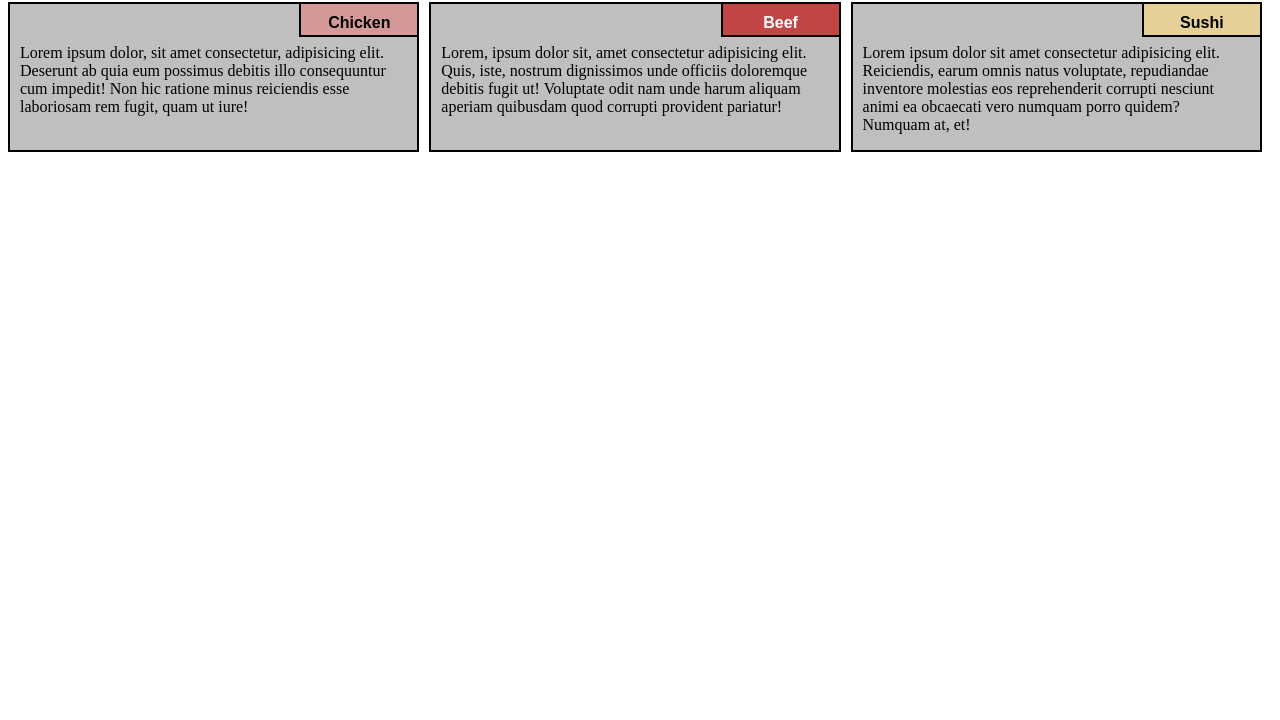
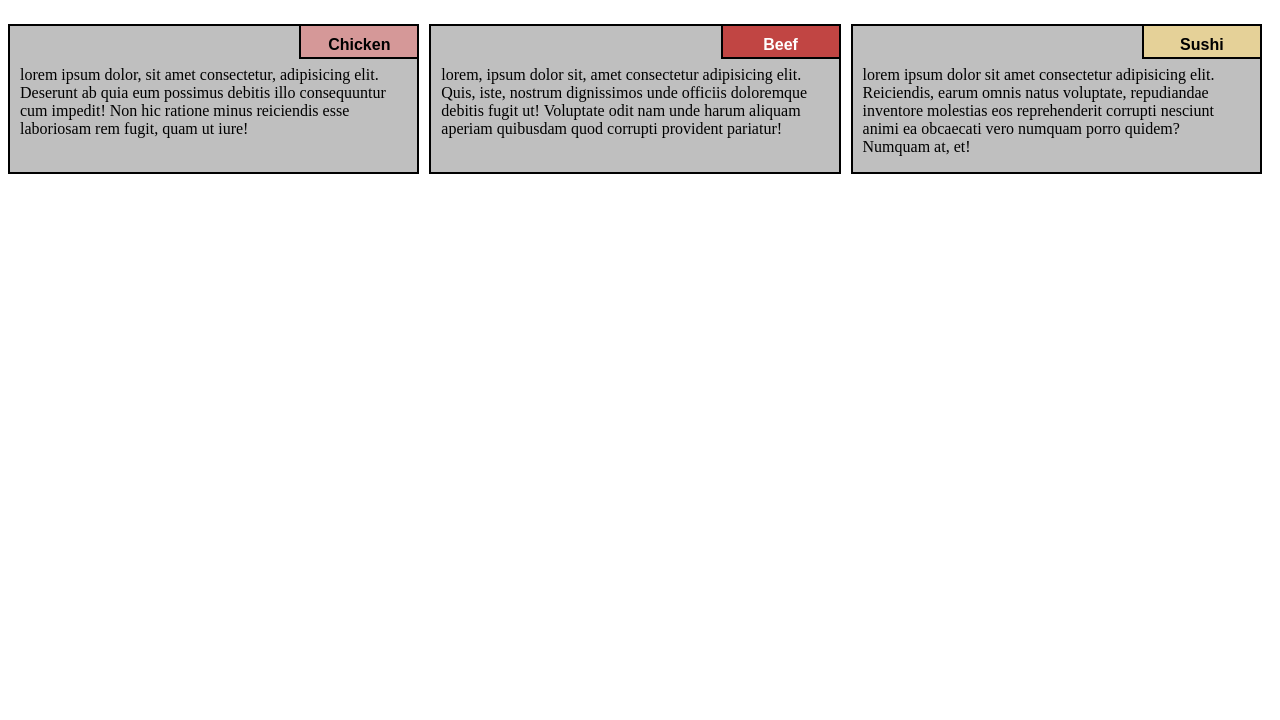
Before and after one commit to AnkitGupta649/AnkitGupta649.github.io, a plain HTML site: page AnkitGupta/index.html in a window 1280 px wide. Shown: the part 80-800 px from the top of the page. Drawn offline with Linux system fonts and the light colour scheme.

Commit message:
Assignment Done

```diff
--- a/AnkitGupta/css/style.css
+++ b/AnkitGupta/css/style.css
@@ -4,6 +4,7 @@
 
 h1{
   text-align: center;
+  margin-top: 30px;
 }
 
 p {
--- a/AnkitGupta/index.html
+++ b/AnkitGupta/index.html
@@ -12,20 +12,20 @@
 	<div class="row">
 	<h1>Our Menu</h1>
   <div class="col-lg-4 col-md-6 col-sm-12" id="container">
-    <p>Lorem ipsum dolor, sit amet consectetur, adipisicing elit. Deserunt ab quia eum possimus debitis illo consequuntur cum impedit! Non hic ratione minus reiciendis esse laboriosam rem fugit, quam ut iure!</p>
+    <p>lorem ipsum dolor, sit amet consectetur, adipisicing elit. Deserunt ab quia eum possimus debitis illo consequuntur cum impedit! Non hic ratione minus reiciendis esse laboriosam rem fugit, quam ut iure!</p>
   	<p id="p1">Chicken</p>
 
   	</div>
 
 
 
-  <div class="col-lg-4 col-md-6 col-sm-12" id="container"><p>Lorem, ipsum dolor sit, amet consectetur adipisicing elit. Quis, iste, nostrum dignissimos unde officiis doloremque debitis fugit ut! Voluptate odit nam unde harum aliquam aperiam quibusdam quod corrupti provident pariatur!</p>
+  <div class="col-lg-4 col-md-6 col-sm-12" id="container"><p>lorem, ipsum dolor sit, amet consectetur adipisicing elit. Quis, iste, nostrum dignissimos unde officiis doloremque debitis fugit ut! Voluptate odit nam unde harum aliquam aperiam quibusdam quod corrupti provident pariatur!</p>
 
   	<p id="p2">Beef</p>
 
   </div>
 
-  <div class="col-lg-4 col-md-12 col-sm-12" id="container"><p>Lorem ipsum dolor sit amet consectetur adipisicing elit. Reiciendis, earum omnis natus voluptate, repudiandae inventore molestias eos reprehenderit corrupti nesciunt animi ea obcaecati vero numquam porro quidem? Numquam at, et!</p>
+  <div class="col-lg-4 col-md-12 col-sm-12" id="container"><p>lorem ipsum dolor sit amet consectetur adipisicing elit. Reiciendis, earum omnis natus voluptate, repudiandae inventore molestias eos reprehenderit corrupti nesciunt animi ea obcaecati vero numquam porro quidem? Numquam at, et!</p>
 
   	<p  id="p3">Sushi</p>
 
```
